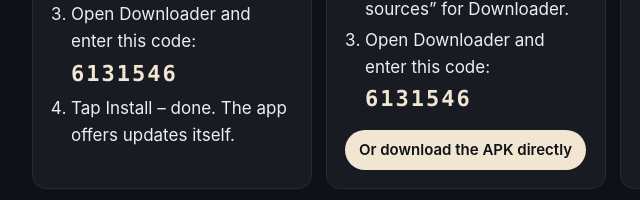
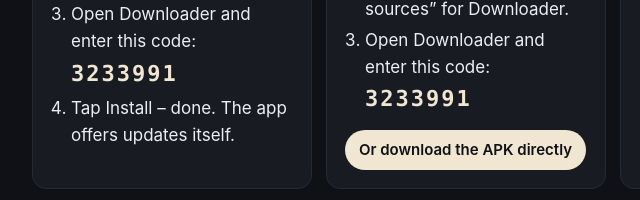
Before and after one commit to jkr-player/jkr-player.github.io, a plain HTML site: page index.html in a window 1280 px wide. Shown: the part 562-762 px from the top of the page, 174-814 px from the left. Drawn offline with Linux system fonts and the light colour scheme.

Commit message:
Downloader-Code 3233991 (zeigt auf jkr-player.github.io)
Co-Authored-By: Claude Opus 5.5 <noreply@anthropic.com>

```diff
--- a/index.html
+++ b/index.html
@@ -59,7 +59,7 @@
       <ol>
         <li data-k="fire1"></li>
         <li data-k="fire2"></li>
-        <li><span data-k="fire3"></span><br><span class="code">6131546</span></li>
+        <li><span data-k="fire3"></span><br><span class="code">3233991</span></li>
         <li data-k="fire4"></li>
       </ol>
     </section>
@@ -69,7 +69,7 @@
       <ol>
         <li data-k="android1"></li>
         <li data-k="android2"></li>
-        <li><span data-k="fire3"></span><br><span class="code">6131546</span></li>
+        <li><span data-k="fire3"></span><br><span class="code">3233991</span></li>
       </ol>
       <a class="btn" href="https://jkr-player.github.io/JKR-Premium-Player.apk" data-k="apk"></a>
     </section>
```
